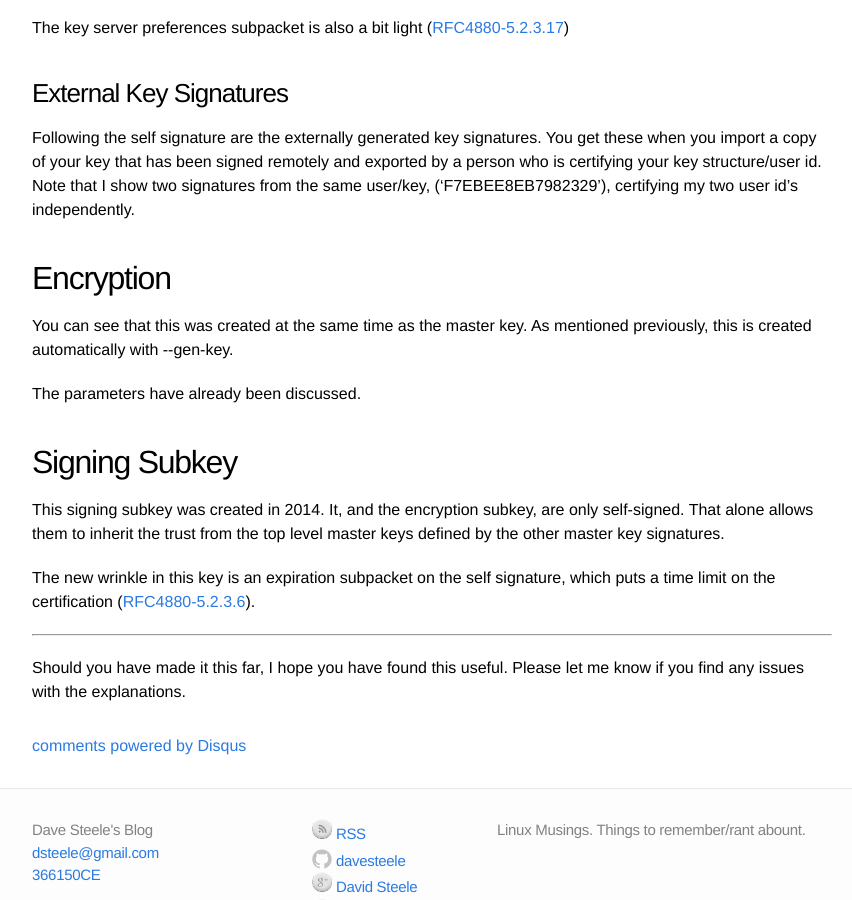
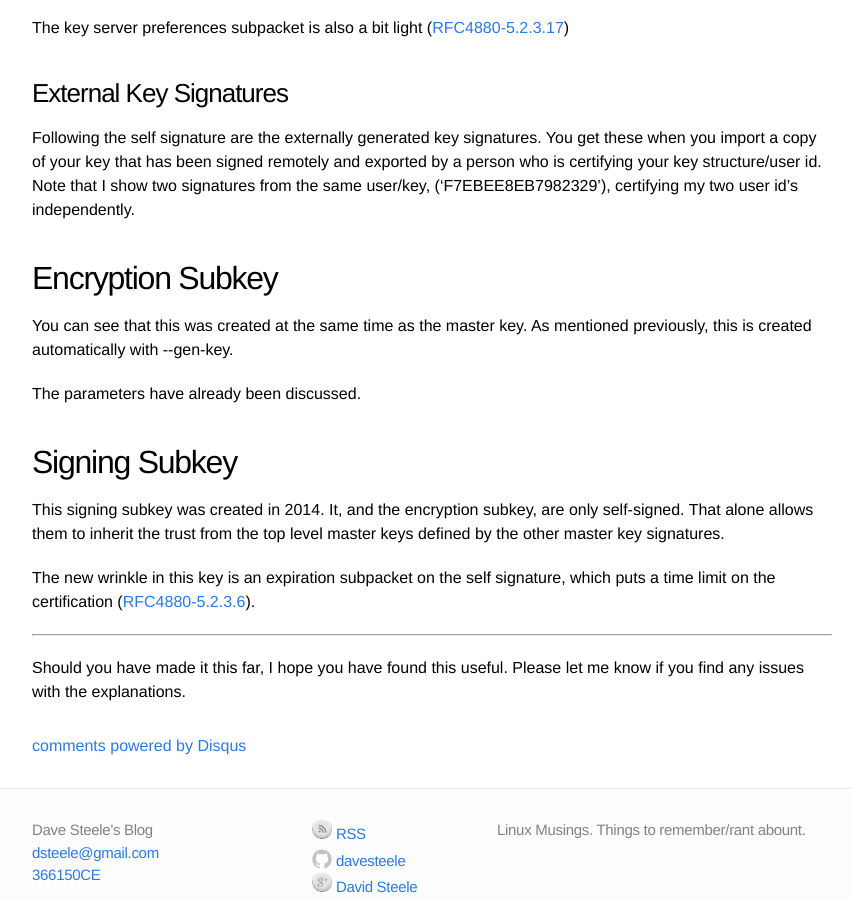
Before and after one commit to davesteele/davesteele.github.io, a Jekyll site: the page built from _posts/2014-09-20-anatomy-of-a-gpg-key.markdown, in a window 1280 px wide and 900 px high, scrolled down 9848 px. Shown: the whole window, without its empty margins (208-1060 px from the left). Built offline with Jekyll 4.4.1, drawn with Linux system fonts in a browser that asks for light colours; comment, search, counter and statistics services are not loaded.

Commit message:
2014-09-20-anatomy-of-a-gpg-key.md: Fix heading
For 'Encryption Subkey"

```diff
--- a/_posts/2014-09-20-anatomy-of-a-gpg-key.markdown
+++ b/_posts/2014-09-20-anatomy-of-a-gpg-key.markdown
@@ -377,7 +377,7 @@ The key server preferences subpacket is also a bit light ([RFC4880-5.2.3.17][])
 
 Following the self signature are the externally generated key signatures. You get these when you import a copy of your key that has been signed remotely and exported by a person who is certifying your key structure/user id. Note that I show two signatures from the same user/key, ('F7EBEE8EB7982329'), certifying my two user id's independently.
 
-## <a name="EncryptSubkey"/>Encryption
+## <a name="EncryptSubkey"/>Encryption Subkey
 
 You can see that this was created at the same time as the master key. As mentioned previously, this is created automatically with \-\-gen-key.
 
```
